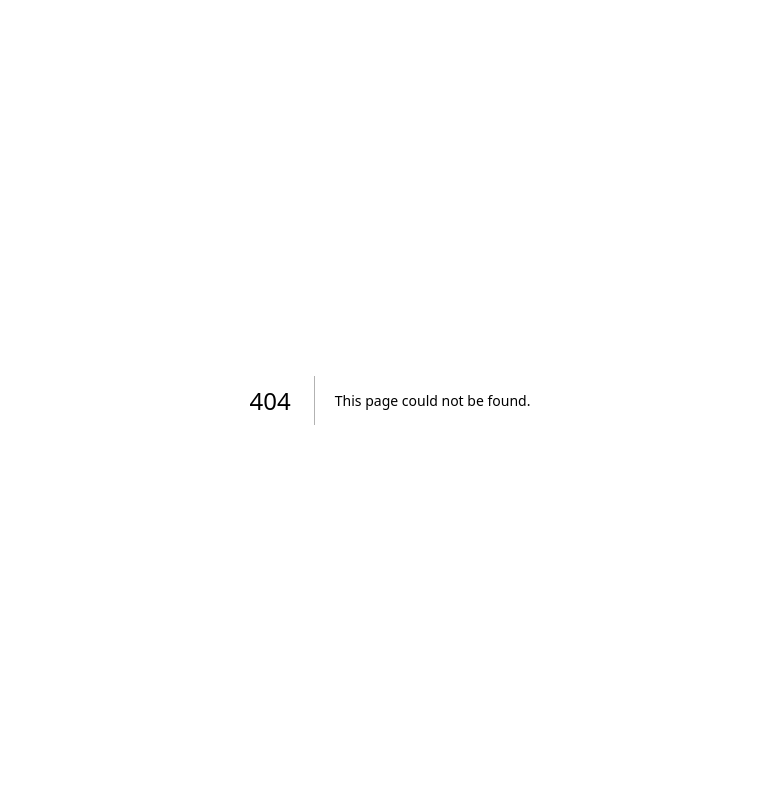
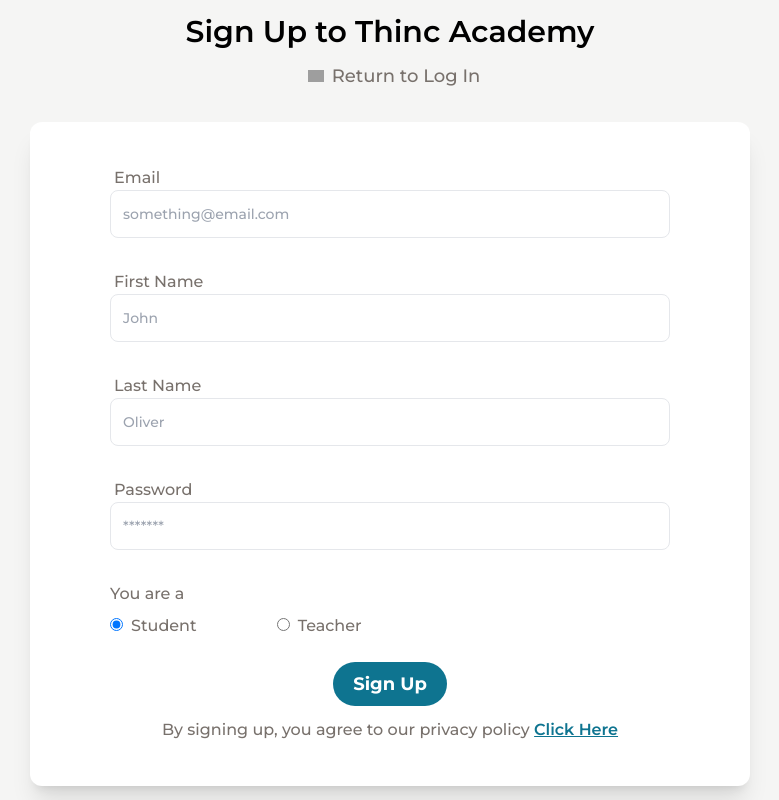
Before and after one commit to thinc-org/hacktoschool-teammeepua, a Next.js app in the folder frontend/: page /signup in a window 1280 px wide. Before the commit this address had no page. Shown: the whole page, without its empty margins (250-1029 px from the left). Built offline with nearby package versions, Linux system fonts and the light colour scheme; grey boxes are pictures that could not be loaded.

Commit message:
feat: signup page

```diff
--- a/frontend/components/Button.js
+++ b/frontend/components/Button.js
@@ -1,5 +1,4 @@
 export const Button = (props) => {
-
   return (
     <button
       className="rounded-full bg-cyan-700 hover:bg-cyan-900 px-5 py-2 text-white text-lg font-bold bottom-0"
--- a/frontend/pages/login/[user].js
+++ b/frontend/pages/login/[user].js
@@ -2,18 +2,19 @@ import Image from "next/image";
 import Link from "next/link";
 import { useRouter } from "next/router";
 import { Button } from "../../components/Button";
-import { Footer } from "../../components/Footer";
 
 export default function UserLogin() {
   const router = useRouter();
   const { user } = router.query;
 
   return (
-    <>
-      <div className="flex flex-col items-center justify-center h-screen bg-stone-100">
+    <div className="bg-stone-100 w-screen h-screen flex flex-col items-center justify-center">
       <h1 className="text-3xl font-semibold mb-3">Login to Thinc Academy</h1>
 
-        <Link href="/login" className="text-lg font-medium text-stone-500 mb-8">
+      <Link
+        href="/login"
+        className="text-lg font-medium text-stone-500 mb-8 flex items-center"
+      >
         <Image
           className="inline mx-2"
           src="/../public/vector.png"
@@ -25,18 +26,14 @@ export default function UserLogin() {
         </span>
       </Link>
 
-        <div className="w-[720px] h-auto text-stone-500 rounded-lg border border-white bg-white shadow-xl px-20 py-11">
+      <form className="w-[720px] h-auto text-stone-500 rounded-xl border-white bg-white shadow-xl px-20 py-11">
         <TextField
           header={"Email"}
           type="text"
           placeholder="something@mail.com"
         />
 
-          <TextField
-            header={"Password"}
-            type="password"
-            placeholder="*******"
-          />
+        <TextField header={"Password"} type="password" placeholder="*******" />
 
         <div className="flex flex-col gap-3 items-center w-full">
           <Button value="Log In" />
@@ -50,22 +47,19 @@ export default function UserLogin() {
             <NoLoginContainer
               question="Do not have an account yet?"
               linkName="Sign Up"
-                href=""
+              href="/signup"
             />
           </div>
         </div>
+      </form>
     </div>
-      </div>
-
-      <Footer />
-    </>
   );
 }
 
 const TextField = (props) => {
   return (
     <div className="m-4">
-      <p className="text-md font-medium mb-2 px-1">{props.header}</p>
+      <label className="text-md font-medium mb-2 px-1">{props.header}</label>
       <input
         type={props.type}
         placeholder={props.placeholder}
@@ -78,7 +72,7 @@ const TextField = (props) => {
 const NoLoginContainer = (props) => {
   return (
     <div>
-      <span className="font-medium">{props.question} </span>
+      <label className="font-medium">{props.question} </label>
       <Link href={props.href} className="underline text-cyan-700 font-semibold">
         {props.linkName}
       </Link>
--- a/frontend/pages/login/index.js
+++ b/frontend/pages/login/index.js
@@ -1,19 +1,14 @@
 import Image from "next/image";
-import { Footer } from "../../components/Footer";
 import { useRouter } from "next/router";
 import { Button } from "../../components/Button";
 
 export default function Login() {
   return (
-    <>
-      {/* HEADER HERE */}
+    <div className="bg-stone-100 w-screen h-screen flex flex-col items-center justify-center">
+      <h1 className="text-3xl font-semibold mb-3">Login to Thinc Academy</h1>
+      <h3 className="text-lg text-gray-500 font-medium mb-3">Log in as</h3>
 
-      <div className="absolute w-screen flex flex-col items-center top-32">
-        <h1 className="text-3xl mb-4 font-semibold">Login to Thic Academy</h1>
-        <h3 className="text-lg text-gray-500 font-semibold">Log in as</h3>
-      </div>
-
-      <div className="h-screen flex flex-col items-center justify-center">
+      <div className="flex flex-col items-center justify-center">
         <div className="w-screen flex flex-row justify-center">
           <LoginContainer
             src="/../public/instructors.png"
@@ -31,11 +26,7 @@ export default function Login() {
           />
         </div>
       </div>
-
-      <div className="absolute bottom-0 w-screen">
-        <Footer />
-      </div>
-    </>
+    </div>
   );
 }
 
--- /dev/null
+++ b/frontend/pages/signup.js
@@ -0,0 +1,88 @@
+import Image from "next/image";
+import Link from "next/link";
+import { useState } from "react";
+import { Button } from "../components/Button";
+
+export default function UserLogin() {
+  const [radioState, setRadioState] = useState("Student");
+
+  const onRadioInputChange = (e) => {
+    console.log(e.target);
+    setRadioState(e.target.value);
+  };
+
+  return (
+    <div className="bg-stone-100 w-screen h-screen flex flex-col items-center justify-center">
+      <h1 className="text-3xl font-semibold mb-3">Sign Up to Thinc Academy</h1>
+
+      <Link
+        href="/login"
+        className="text-lg font-medium text-stone-500 mb-8 flex items-center"
+      >
+        <Image
+          className="inline mx-2"
+          src="/../public/vector.png"
+          width={16}
+          height={16}
+        />
+        <span>Return to Log In</span>
+      </Link>
+
+      <form className="w-[720px] h-auto text-stone-500 rounded-xl border-white bg-white shadow-xl px-20 py-11">
+        <TextField
+          header="Email"
+          type="text"
+          placeholder="something@email.com"
+        />
+        <TextField header="First Name" type="text" placeholder="John" />
+        <TextField header="Last Name" type="text" placeholder="Oliver" />
+        <TextField header="Password" type="password" placeholder="*******" />
+
+        <label>You are a</label>
+        <div className="mt-2 mb-6">
+          <input
+            type="radio"
+            onChange={onRadioInputChange}
+            checked={radioState === "Student"}
+            value="Student"
+          />
+          <label className="ml-2 mr-20">Student</label>
+
+          <input
+            type="radio"
+            onChange={onRadioInputChange}
+            checked={radioState === "Teacher"}
+            value="Teacher"
+          />
+          <label className="ml-2 mr-20">Teacher</label>
+        </div>
+
+        <div className="flex flex-col gap-3 items-center w-full">
+          <Button value="Sign Up" />
+
+          <div>
+            <label className="font-medium">
+              By signing up, you agree to our privacy policy&nbsp;
+            </label>
+            <Link href="" className="underline text-cyan-700 font-semibold">
+              Click Here
+            </Link>
+          </div>
+        </div>
+      </form>
+    </div>
+  );
+}
+
+const TextField = (props) => {
+  return (
+    <div className="mb-8">
+      <label className="text-md font-medium mb-2 px-1">{props.header}</label>
+      <input
+        type={props.type}
+        placeholder={props.placeholder}
+        className="border rounded-lg p-2 w-full h-12 placeholder: text-sm placeholder: font-normal placeholder: px-3"
+      />
+    </div>
+  );
+};
```
Lines whose indentation alone changed are shown as unchanged.
